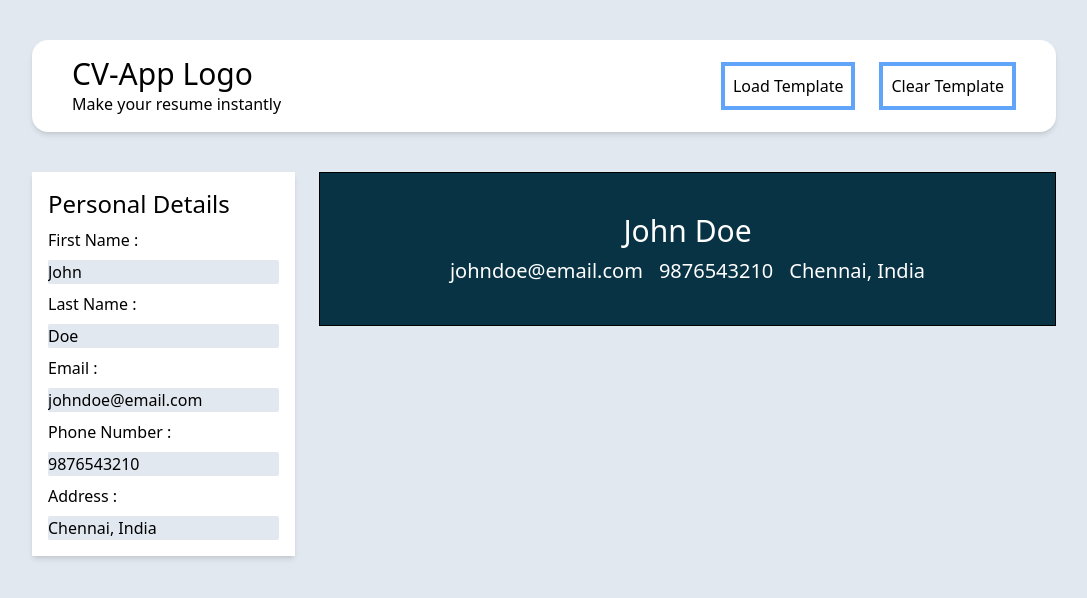
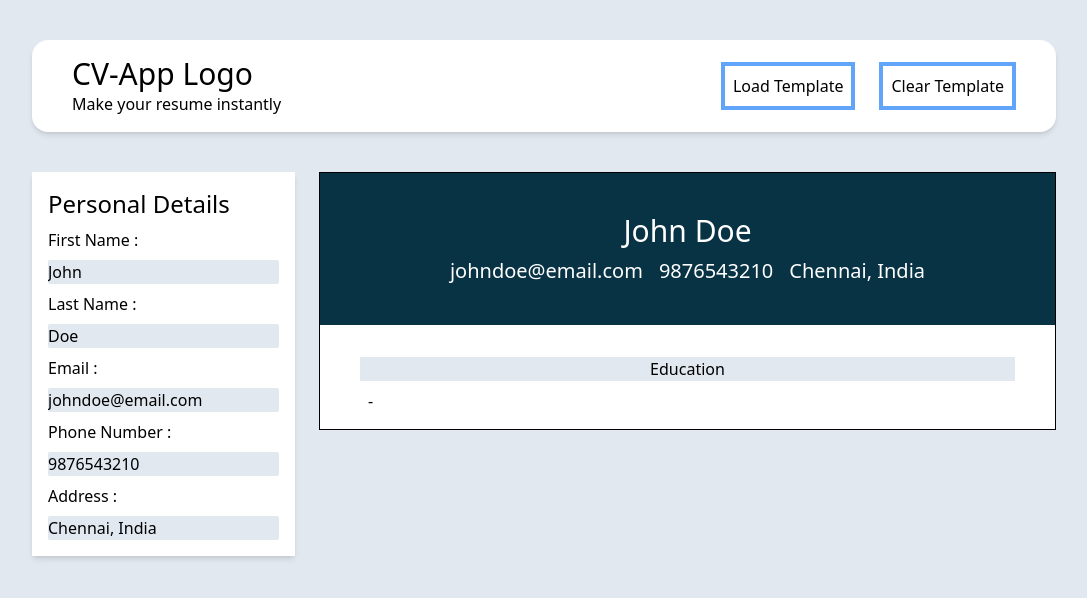
Before and after one commit to roopxx/cv-app, a React (Vite) app: page / in a window 1280 px wide. Shown: the top 598 px of the page, without its empty margins (96-1183 px from the left). Built offline with nearby package versions, Linux system fonts and the light colour scheme.

Commit message:
Create `<section>` to view educational info

```diff
--- a/src/components/Resume.jsx
+++ b/src/components/Resume.jsx
@@ -15,6 +15,41 @@ const Resume = ({ personalDetails }) => {
           </p>
         </div>
       </section>
+      <section className="bg-white">
+        <div className="mx-10">
+          <div className="pt-8">
+            <h2 className="bg-slate-200 text-center">Education</h2>
+          </div>
+          <div className="flex space-x-10">
+            <div className="space-y-2 p-2">
+              <p>
+                {(() => {
+                  var [startDate, endDate] = [
+                    personalDetails.startDate,
+                    personalDetails.endDate,
+                  ];
+                  startDate = startDate
+                    ? Intl.DateTimeFormat("en-GB", {
+                        dateStyle: "short",
+                      }).format(new Date(personalDetails.startDate))
+                    : "";
+                  endDate = endDate
+                    ? Intl.DateTimeFormat("en-GB", {
+                        dateStyle: "short",
+                      }).format(new Date(personalDetails.endDate))
+                    : "";
+                  return `${startDate} - ${endDate}`;
+                })()}
+              </p>
+              <p>{personalDetails.location}</p>
+            </div>
+            <div className="space-y-2 p-2">
+              <p>{personalDetails.schoolName}</p>
+              <p>{personalDetails.degree}</p>
+            </div>
+          </div>
+        </div>
+      </section>
     </div>
   );
 };
```
